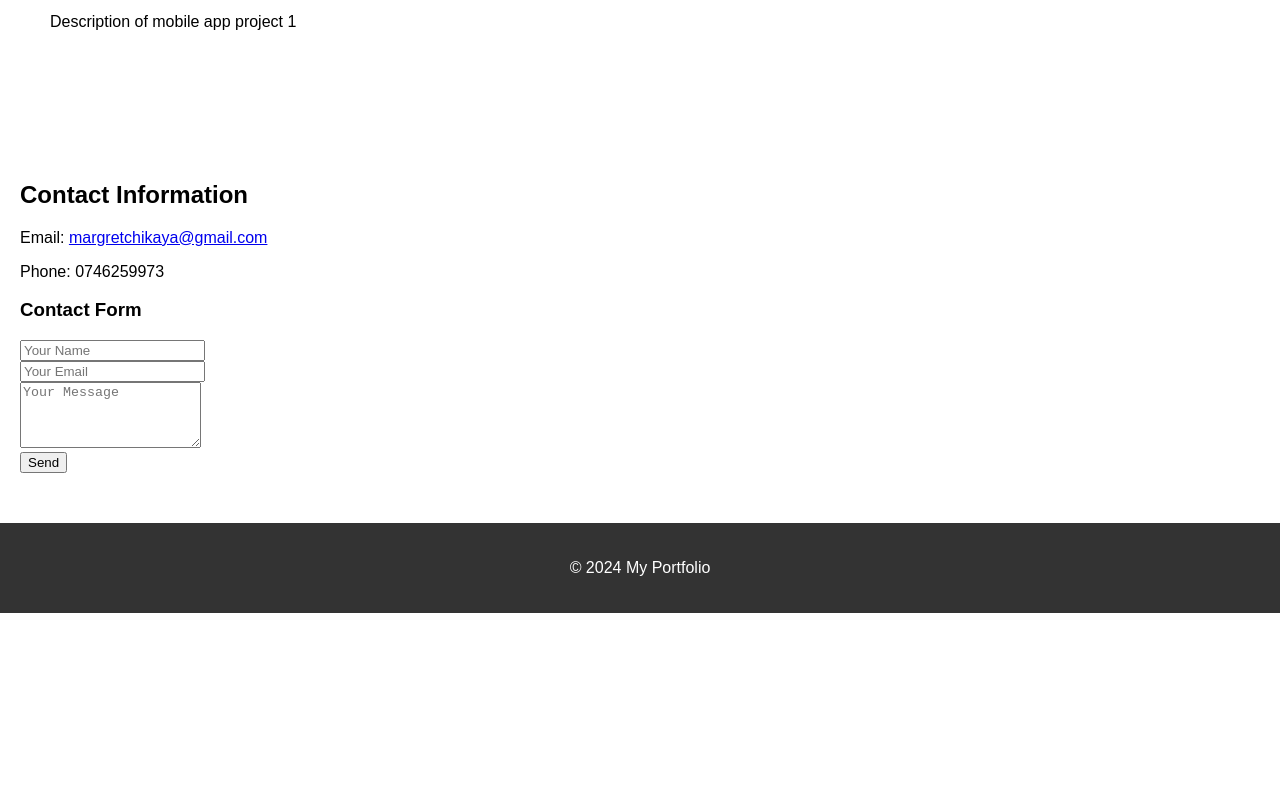
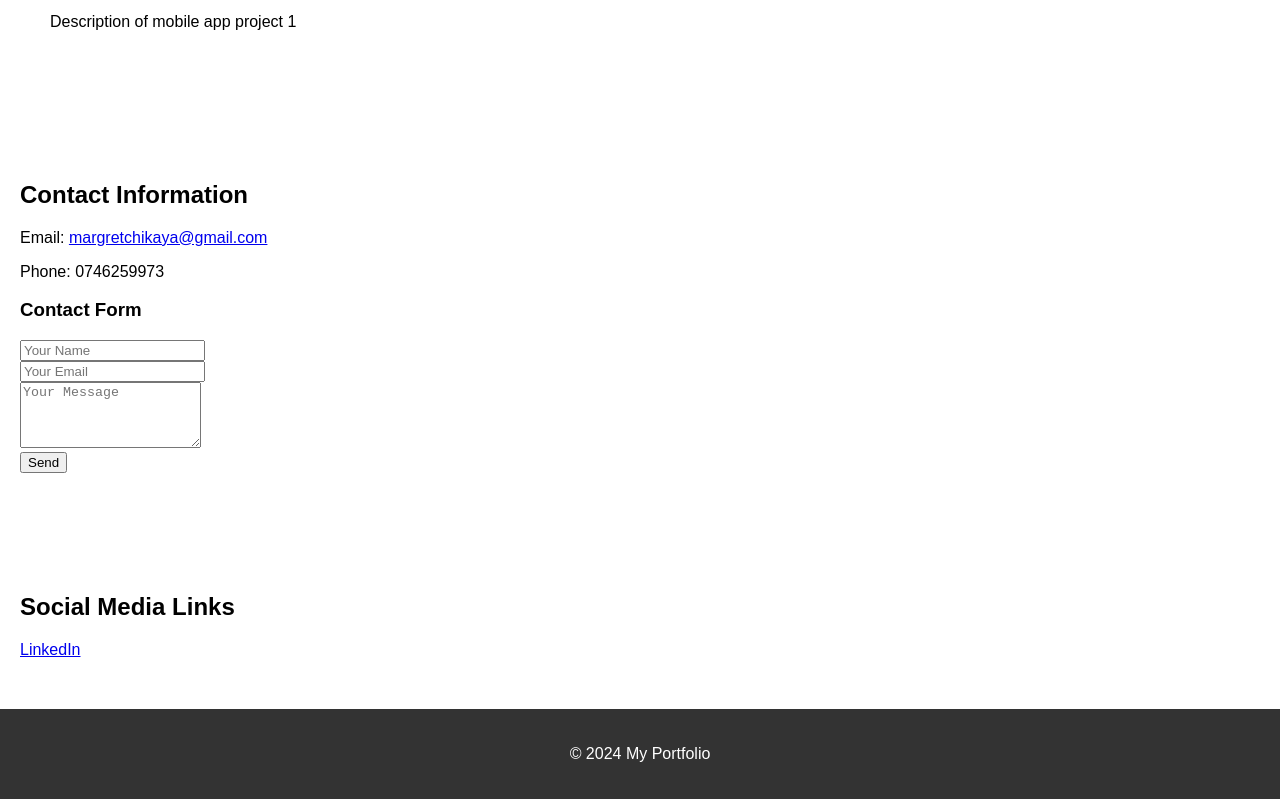
Before and after one commit to margret28/margret-website, a plain HTML site: page index.html in a window 1280 px wide. Shown: the part 1470-2269 px from the top of the page. Before the commit the page ends 2083 px from the top, so only its background shows below. Drawn offline with Linux system fonts and the light colour scheme.

Commit message:
Add files via upload

```diff
--- a/index.html
+++ b/index.html
@@ -128,6 +128,23 @@
     </div>
 </section>
 
+</style>
+</head>
+<body>
+
+
+
+
+<!-- Social Media Links Section -->
+<section class="social-media-links section">
+<h2>Social Media Links</h2>
+<div>
+<a href="https://www.linkedin.com/in/your-profile" target="_blank">LinkedIn</a>
+
+</div>
+</section>
+
+
 
 
     <footer>
```
